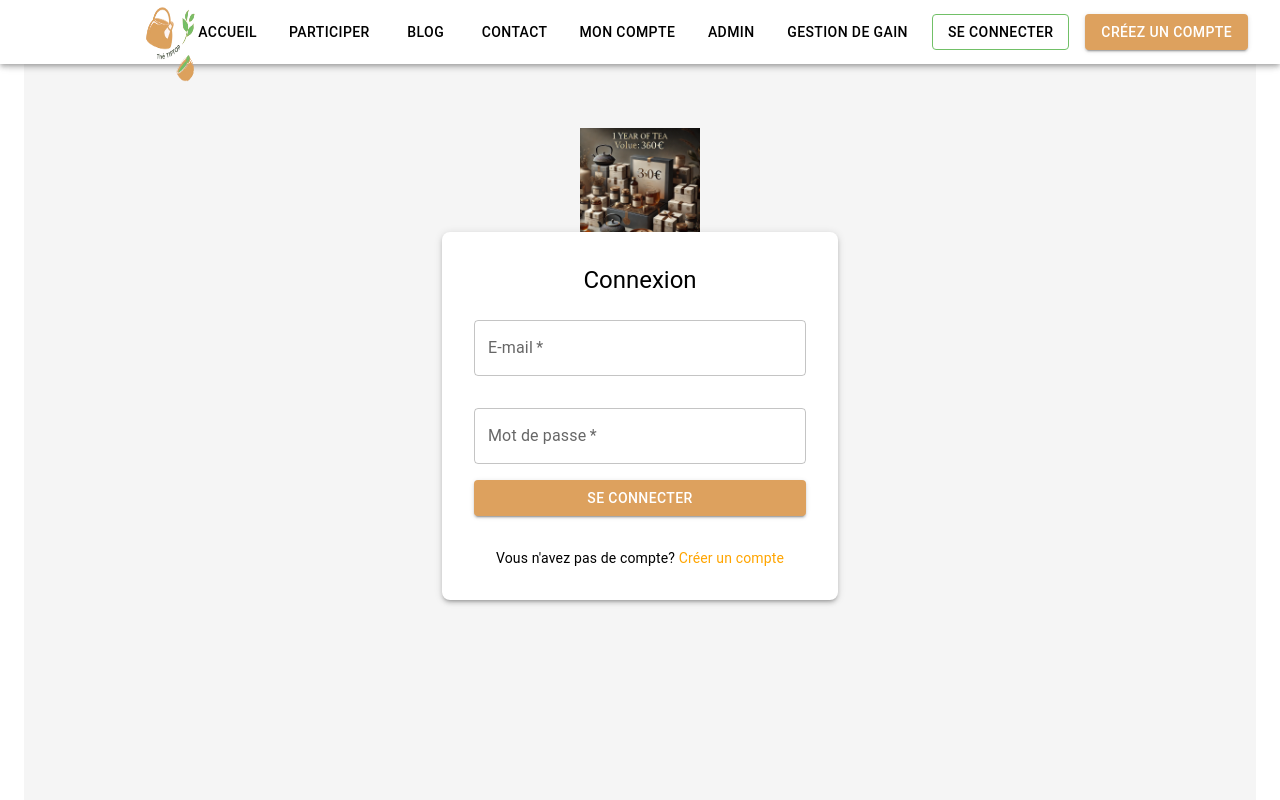
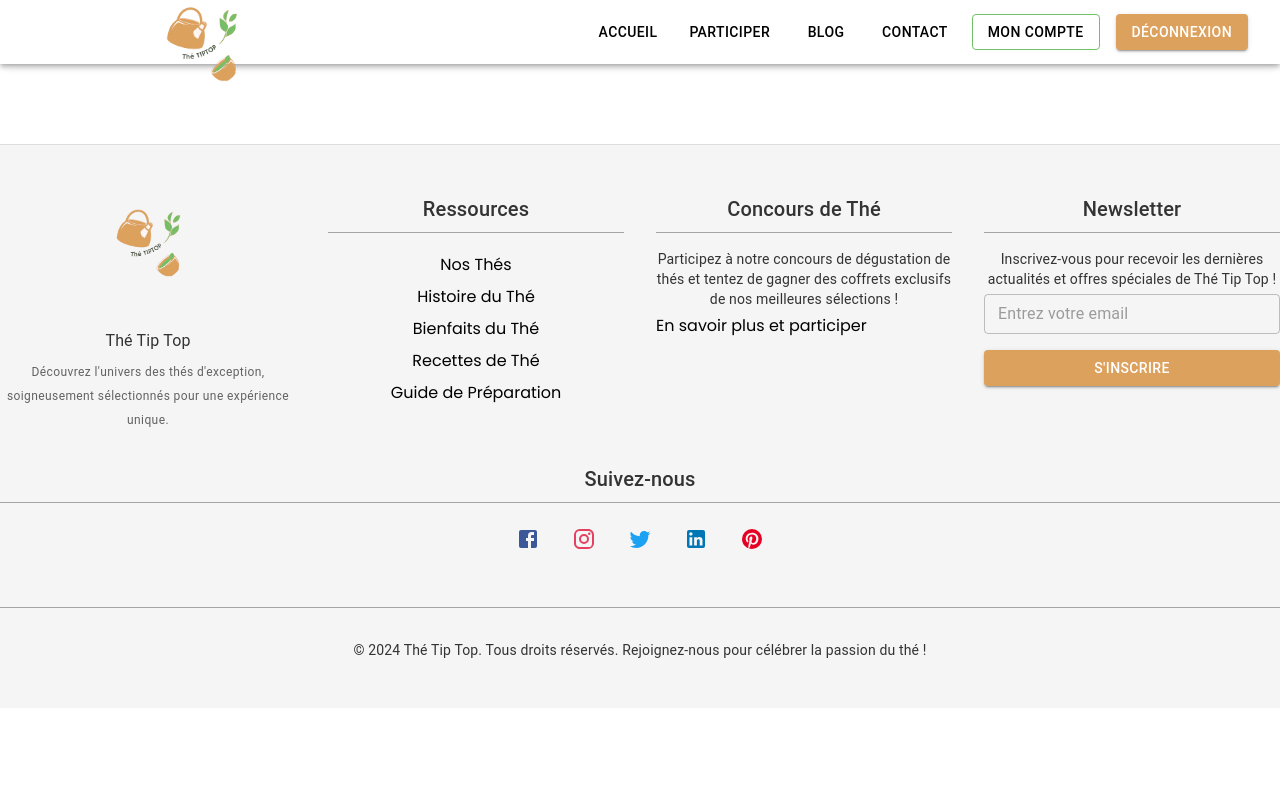
Before and after one commit to Furios-Duck-Groupe-5/th-tip-top, a React (Vite) app: page /login in a window 1280 px wide. Shown: the top 800 px of the page. Built offline with nearby package versions, Linux system fonts and the light colour scheme; sample sign-in values are in the browser's storage.

Commit message:
fixing log in do to roles

```diff
--- a/src/App.tsx
+++ b/src/App.tsx
@@ -1,15 +1,10 @@
-import { BrowserRouter as Router, Route, Routes, useLocation } from "react-router-dom";
+import { BrowserRouter as Router, Route, Routes, useLocation, Navigate } from "react-router-dom";
 import Navbar from "./components/Navbar";
 import HeroSection from "./components/HeroSection";
 import Workflow from "./components/Workflow";
 import Footer from "./components/Footer";
 import Testimonials from "./components/Testimonials";
-import React, { PropsWithChildren } from "react";
-import LoginPage from "./components/ConnexionInscription/Connexion";
-import SignUpPage from "./components/ConnexionInscription/inscription";
 import ParticipationPage from "./components/Participation/participation";
-import ProfilePage from "./components/Pade de profil/page-de-profil";
-import AdminPage from "./components/Admin/admin";
 import DetailedStatisticsPage from "./components/Admin/statistics-page";
 import UserListPage from "./components/Admin/users-page";
 import GainsManagementPage from "./components/Participation/GainsManagementPage";
@@ -18,29 +13,43 @@ import BlogPage from "./components/Blog/blog";
 import LotsPage from "./components/Participation/Lots";
 import AddEmployeePage from "./components/Admin/addEmploye";
 import EmployeePage from "./components/Employe/employePage";
+import React, { PropsWithChildren, lazy, Suspense } from "react";
+import { AuthProvider, useAuth } from "./components/ConnexionInscription/AuthContext";
 
-// Typing the Layout component's props
+// Lazy-loaded components
+const LoginPage = lazy(() => import("./components/ConnexionInscription/Connexion"));
+const SignUpPage = lazy(() => import("./components/ConnexionInscription/inscription"));
+const ProfilePage = lazy(() => import("./components/Pade de profil/page-de-profil"));
+const AdminPage = lazy(() => import("./components/Admin/admin"));
+
+// Protected Route Component
+const ProtectedRoute: React.FC<{ children: JSX.Element }> = ({ children }) => {
+  const { isLoggedIn } = useAuth();
+  return isLoggedIn ? children : <Navigate to="/login" />;
+};
+
+// Layout component to control Navbar and Footer display
 const Layout: React.FC<PropsWithChildren<{}>> = ({ children }) => {
-  const location = useLocation(); // Hook to get current location
+  const location = useLocation();
   const hideNavbarAndFooter = location.pathname === "/participation";
 
   return (
     <>
-      {/* Show Navbar only if it's not the participation page */}
       {!hideNavbarAndFooter && <Navbar />}
-      <div className="max-w-7xl mx-auto pt-20 px-6">
-        {children}
-      </div>
-      {/* Show Footer only if it's not the participation page */}
+      <div>{children}</div>
       {!hideNavbarAndFooter && <Footer />}
     </>
   );
 };
 
 const App: React.FC = () => {
+  const { isLoggedIn } = useAuth();
+
   return (
+    <AuthProvider>
       <Router>
         <Layout>
+          <Suspense fallback={<div>Loading...</div>}>
             <Routes>
               <Route path="/" element={
                 <>
@@ -49,10 +58,11 @@ const App: React.FC = () => {
                   <Testimonials />
                 </>
               } />
-          <Route path="/login" element={<LoginPage />} />
-          <Route path="/signup" element={<SignUpPage />} />
-          <Route path="/mon-compte" element={<ProfilePage />} />
-          <Route path="/admin" element={<AdminPage />} />
+              {/* Conditional rendering of Login and Sign Up based on login status */}
+              {!isLoggedIn && <Route path="/login" element={<LoginPage />} />}
+              {!isLoggedIn && <Route path="/signup" element={<SignUpPage />} />}
+              <Route path="/mon-compte" element={<ProtectedRoute><ProfilePage /></ProtectedRoute>} />
+              <Route path="/admin" element={<ProtectedRoute><AdminPage /></ProtectedRoute>} />
               <Route path="/detailed-statistics" element={<DetailedStatisticsPage />} />
           <Route path="/users" element={<UserListPage />} />
           <Route path="/gain" element={<GainsManagementPage />} />
@@ -60,11 +70,11 @@ const App: React.FC = () => {
           <Route path="/blog" element={<EmployeePage />} />
           <Route path="/lots" element={<LotsPage />} />
           <Route path="/participation" element={<ParticipationPage />} />
-          <Route path="/add-employee" element={<AddEmployeePage />} />
-
-        </Routes>
+          <Route path="/add-employee" element={<AddEmployeePage />} />            </Routes>
+          </Suspense>
         </Layout>
       </Router>
+    </AuthProvider>
   );
 };
 
--- /dev/null
+++ b/src/components/ConnexionInscription/AuthContext.tsx
@@ -0,0 +1,53 @@
+import React, { createContext, useContext, useState, ReactNode } from "react";
+
+// Define an interface for the authentication context
+interface AuthContextType {
+    isLoggedIn: boolean;
+    roleId: number | null; // Add roleId to manage user roles
+    login: (roleId: number) => void; // Modify login to accept roleId
+    logout: () => void;
+}
+
+// Create the context with a default value
+const AuthContext = createContext<AuthContextType | undefined>(undefined);
+
+// Hook to use the authentication context
+export const useAuth = () => {
+    const context = useContext(AuthContext);
+    if (!context) {
+        throw new Error("useAuth must be used within an AuthProvider");
+    }
+    return context;
+};
+
+// Provider for the authentication context
+export const AuthProvider = ({ children }: { children: ReactNode }) => {
+    const [isLoggedIn, setIsLoggedIn] = useState<boolean>(() => {
+        return localStorage.getItem("isLoggedIn") === "true";
+    });
+    const [roleId, setRoleId] = useState<number | null>(() => {
+        const storedRoleId = localStorage.getItem("roleId");
+        return storedRoleId ? parseInt(storedRoleId, 10) : null;
+    });
+
+    const login = (roleId: number) => {
+        setIsLoggedIn(true);
+        setRoleId(roleId);
+        localStorage.setItem("isLoggedIn", "true");
+        localStorage.setItem("roleId", roleId.toString());
+        console.log("roleid",roleId) // TODO supprime ça
+    };
+
+    const logout = () => {
+        setIsLoggedIn(false);
+        setRoleId(null); // Clear roleId on logout
+        localStorage.removeItem("isLoggedIn");
+        localStorage.removeItem("roleId"); // Remove roleId from local storage
+    };
+
+    return (
+        <AuthContext.Provider value={{ isLoggedIn, roleId, login, logout }}>
+            {children}
+        </AuthContext.Provider>
+    );
+};
--- a/src/components/ConnexionInscription/Connexion.tsx
+++ b/src/components/ConnexionInscription/Connexion.tsx
@@ -1,34 +1,39 @@
 import { FC, useState } from "react";
 import { TextField, Button, Typography, Container, Box, Alert } from "@mui/material";
 import logo from "../Participation/360.png";
+import axios from "axios";
+import { useAuth } from "./AuthContext";
+import { useNavigate } from "react-router-dom";
 import React from "react";
-import axios from "axios";
 
 const LoginPage: FC = () => {
+    const { login } = useAuth(); // Get the login function from AuthContext
     const [email, setEmail] = useState<string>("");
     const [mot_de_passe, setPassword] = useState<string>("");
     const [errorMessage, setErrorMessage] = useState<string>("");
+    const navigate = useNavigate()
 
     const handleSubmit = async (e: React.FormEvent) => {
       e.preventDefault();
       if (!email || !mot_de_passe) {
           setErrorMessage("Veuillez remplir tous les champs.");
-      return; // Sortir de la fonction si les champs ne sont pas remplis
+          return;
       }
 
-    setErrorMessage(""); // Réinitialiser le message d'erreur
+      setErrorMessage("");
 
       try {
-      const response = await axios.post('http://localhost:4001/login', {
-        email,
-        mot_de_passe // Mot de passe envoyé en clair, mais haché côté serveur
-      });
-      console.log(response);
+          const response = await axios.post('http://localhost:4001/login', { email, mot_de_passe });
 
-      // Si la connexion est réussie, gérer la réponse ici
+          if (response.status === 200) {
               console.log("Connexion réussie:", response.data);
-      window.location.href = '/blog';
 
+              const { token, roleId } = response.data;
+
+              localStorage.setItem("authToken", token);
+              login(roleId)
+              navigate('/');
+          }
       } catch (error) {
           if (axios.isAxiosError(error)) {
               setErrorMessage(error.response?.data.message || 'Erreur lors de la connexion.');
@@ -37,6 +42,7 @@ const LoginPage: FC = () => {
           }
       }
   };
+
 
     return (
         <Box
@@ -52,7 +58,7 @@ const LoginPage: FC = () => {
             <Container
                 component="main"
                 maxWidth="xs"
-        sx={{ display: 'flex', flexDirection: 'column', alignItems: 'center' , mt: -25 }}
+                sx={{ display: 'flex', flexDirection: 'column', alignItems: 'center', mt: -25 }}
             >
                 <img
                     src={logo}
@@ -66,7 +72,7 @@ const LoginPage: FC = () => {
                         padding: 4,
                         borderRadius: 2,
                         boxShadow: 3,
-            width: '100%' ,
+                        width: '100%',
                         mt: -5
                     }}
                 >
@@ -95,7 +101,7 @@ const LoginPage: FC = () => {
                             required
                             fullWidth
                             label="Mot de passe"
-              type="password" // Correction ici
+                            type="password"
                             value={mot_de_passe}
                             onChange={(e) => setPassword(e.target.value)}
                             sx={{
@@ -118,7 +124,7 @@ const LoginPage: FC = () => {
                         </Button>
                     </form>
                     <Typography variant="body2" align="center" sx={{ marginTop: 2 }}>
-            Vous n'avez pas de compte? <a href="#" style={{ color: 'orange' }}>Créer un compte</a>
+                        Vous n'avez pas de compte? <a href="/signup" style={{ color: 'orange' }}>Créer un compte</a>
                     </Typography>
                 </Box>
             </Container>
--- a/src/components/Navbar.tsx
+++ b/src/components/Navbar.tsx
@@ -1,28 +1,28 @@
-import { FC, useState, useEffect } from "react";
+import { FC, useState } from "react";
 import { AppBar, Toolbar, IconButton, Menu, MenuItem, Button, Box } from "@mui/material";
 import { Menu as MenuIcon, Close as CloseIcon } from "@mui/icons-material";
 import logo from "../assets/The_TIPTOP2-removebg-preview2.png";
 import { navItems } from "../constants";
 import { Link } from "react-router-dom";
+import { useAuth } from './ConnexionInscription/AuthContext';
 import React from "react";
 
 const Navbar: FC = () => {
   const [mobileMenuOpen, setMobileMenuOpen] = useState<boolean>(false);
-  const [isAuthenticated, setIsAuthenticated] = useState<boolean>(false);
-
-  useEffect(() => {
-    const token = localStorage.getItem("token");
-    setIsAuthenticated(!!token); // Mettre à jour l'état d'authentification en fonction du token
-  }, []);
+  const { isLoggedIn, logout, roleId } = useAuth();
 
   const toggleMobileMenu = () => {
     setMobileMenuOpen((prev) => !prev);
   };
 
-  const handleLogout = () => {
-    localStorage.removeItem("token"); // Retirer le token
-    setIsAuthenticated(false); // Mettre à jour l'état d'authentification
-    window.location.href = "/"; // Optionnel : redirection après déconnexion
+  const handleLogout = async () => {
+    try {
+      await logout();
+      window.location.href = "/";
+    } catch (error) {
+      console.error("Logout failed:", error);
+      // Handle error as necessary
+    }
   };
 
   return (
@@ -40,14 +40,17 @@ const Navbar: FC = () => {
                 top: '50%',
                 transform: 'translateY(-50%)',
                 left: '75px',
-                marginTop:7
+                marginTop: 7
               }}
             />
           </Link>
         </Box>
-
         <Box sx={{ display: { xs: 'none', lg: 'flex' }, alignItems: 'center', marginLeft: 2 }}>
-          {navItems.map((item, index) => (
+          {navItems.map((item, index) => {
+            if ((item.label === "Admin" && roleId !== 1) || (item.label === "Gestion de gain" && roleId !== 2)) {
+              return null; // Ne pas afficher les éléments si l'utilisateur n'a pas le bon rôle
+            }
+            return (
               <Button
                 key={index}
                 component={Link}
@@ -56,16 +59,80 @@ const Navbar: FC = () => {
                   color: 'black',
                   marginX: 1,
                   '&:hover': {
-                  backgroundColor: '#71C067', // Couleur de fond au hover
-                  color: 'white' // Couleur du texte au hover
+                    backgroundColor: '#71C067',
+                    color: 'white'
                   }
                 }}
               >
                 {item.label}
               </Button>
-          ))}
+            );
+          })}
 
-          {!isAuthenticated ? (
+          {isLoggedIn ? (
+            <>
+              {/* Only show Admin and Gestion de gain buttons if the user has the correct role */}
+              {roleId === 2 && (
+                <Button
+                  component={Link}
+                  to="/admin"
+                  variant="outlined"
+                  sx={{
+                    color: 'black',
+                    marginX: 1,
+                    borderColor: '#71C067',
+                    '&:hover': {
+                      backgroundColor: '#71C067',
+                      color: 'white',
+                    }
+                  }}
+                >
+                  Admin
+                </Button>
+              )}
+              {roleId === 3 && (
+                <Button
+                  component={Link}
+                  to="/gain"
+                  variant="outlined"
+                  sx={{
+                    color: 'black',
+                    marginX: 1,
+                    borderColor: '#71C067',
+                    '&:hover': {
+                      backgroundColor: '#71C067',
+                      color: 'white',
+                    }
+                  }}
+                >
+                  Employee
+                </Button>
+              )}
+              <Button
+                component={Link}
+                to="/mon-compte"
+                variant="outlined"
+                sx={{
+                  color: 'black',
+                  marginX: 1,
+                  borderColor: '#71C067',
+                  '&:hover': {
+                    backgroundColor: '#71C067',
+                    color: 'white',
+                  }
+                }}
+              >
+                Mon Compte
+              </Button>
+              <Button
+                onClick={handleLogout}
+                variant="contained"
+                sx={{ backgroundColor: '#DDA15E', marginX: 1 }}
+              >
+                Déconnexion
+              </Button>
+            </>
+          ) : (
             <>
               <Button
                 component={Link}
@@ -83,7 +150,6 @@ const Navbar: FC = () => {
               >
                 Se connecter
               </Button>
-
               <Button
                 component={Link}
                 to="/signup"
@@ -93,10 +159,6 @@ const Navbar: FC = () => {
                 Créez un compte
               </Button>
             </>
-          ) : (
-            <Button color="inherit" onClick={handleLogout}>
-              Déconnexion
-            </Button>
           )}
         </Box>
 
@@ -104,47 +166,45 @@ const Navbar: FC = () => {
           edge="end"
           color="inherit"
           onClick={toggleMobileMenu}
-          sx={{
-            display: { lg: 'none' },
-            color: { xs: '#DDA15E', sm: 'black' }, // Change la couleur de l'icône du menu en mode mobile
-          }}
+          sx={{ display: { lg: 'none' }, color: { xs: '#DDA15E', sm: 'black' } }}
         >
           {mobileMenuOpen ? <CloseIcon /> : <MenuIcon />}
         </IconButton>
       </Toolbar>
-
       {mobileMenuOpen && (
         <Menu
           anchorOrigin={{ vertical: 'top', horizontal: 'right' }}
           transformOrigin={{ vertical: 'top', horizontal: 'right' }}
           open={mobileMenuOpen}
           onClose={toggleMobileMenu}
-          PaperProps={{
-            sx: {
-              backgroundColor: { xs: '#DDA15E', sm: '#71C067' }, // Couleur de fond en fonction de la taille de l'écran
-              color: 'black',
-              width: '100%', // Pour couvrir toute la largeur de l'écran mobile
-            },
-          }}
+          PaperProps={{ sx: { backgroundColor: { xs: '#DDA15E', sm: '#71C067' }, color: 'black', width: '100%' } }}
         >
-          {navItems.map((item, index) => (
+          {navItems.map((item, index) => {
+            if ((item.label === "Admin" && roleId !== 1) || (item.label === "Gestion de gain" && roleId !== 2)) {
+              return null; // Ne pas afficher les éléments si l'utilisateur n'a pas le bon rôle
+            }
+            return (
               <MenuItem
                 key={index}
                 onClick={toggleMobileMenu}
                 component={Link}
                 to={item.href}
-              sx={{
-                color: 'white',
-                '&:hover': {
-                  backgroundColor: '#71C067',
-                  color: 'white'
-                }
-              }}
+                sx={{ color: 'white', '&:hover': { backgroundColor: '#71C067', color: 'white' } }}
               >
                 {item.label}
               </MenuItem>
-          ))}
-          {!isAuthenticated ? (
+            );
+          })}
+          {isLoggedIn ? (
+            <>
+              <MenuItem onClick={toggleMobileMenu} component={Link} to="/mon-compte" sx={{ color: 'white' }}>
+                Mon Compte
+              </MenuItem>
+              <MenuItem onClick={handleLogout} sx={{ color: 'white' }}>
+                Déconnexion
+              </MenuItem>
+            </>
+          ) : (
             <>
               <MenuItem onClick={toggleMobileMenu} component={Link} to="/login" sx={{ color: 'white' }}>
                 Se connecter
@@ -153,10 +213,6 @@ const Navbar: FC = () => {
                 Créez un compte
               </MenuItem>
             </>
-          ) : (
-            <MenuItem onClick={handleLogout} sx={{ color: 'white' }}>
-              Déconnexion
-            </MenuItem>
           )}
         </Menu>
       )}
--- a/src/constants/index.tsx
+++ b/src/constants/index.tsx
@@ -18,9 +18,9 @@ export const navItems = [
   { label: "Participer", href: "/participation" },
   { label: "Blog", href: "/blog" },
   { label: "Contact", href: "/contact" },
-  { label: "Mon compte", href: "/mon-compte" },
-  { label: "Admin", href: "/admin" },
-  { label: "Gestion de gain", href: "/gain" },
+ // { label: "Mon compte", href: "/mon-compte" },
+ //{ label: "Admin", href: "/admin" },
+ // { label: "Gestion de gain", href: "/gain" },
 
 
 ];
--- a/src/main.tsx
+++ b/src/main.tsx
@@ -2,6 +2,7 @@ import React from 'react';
 import ReactDOM from 'react-dom/client';
 import App from './App';
 import './index.css';
+import { AuthProvider } from './components/ConnexionInscription/AuthContext';
 
 // Assurer que le type de l'élément est bien trouvé par TypeScript
 const rootElement = document.getElementById('root');
@@ -11,7 +12,9 @@ if (rootElement) {
   const root = ReactDOM.createRoot(rootElement);
   root.render(
     <React.StrictMode>
-      <App />
+      <AuthProvider>
+        <App />
+      </AuthProvider>
     </React.StrictMode>
   );
 } else {
```
Also changed, not shown: src/backend/index.ts (+24 -13 lines). Lines whose indentation alone changed are shown as unchanged.
